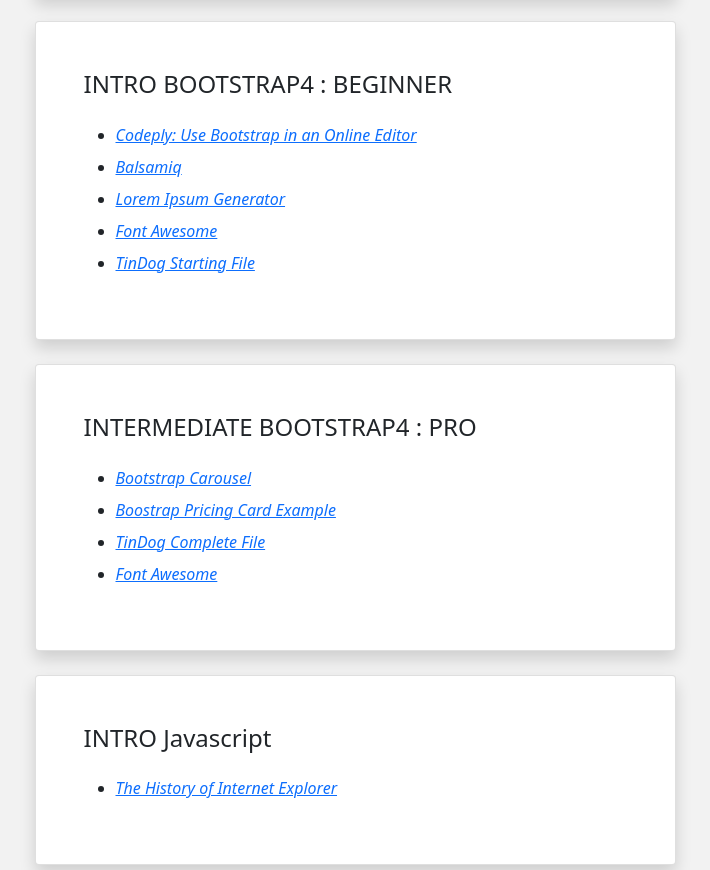
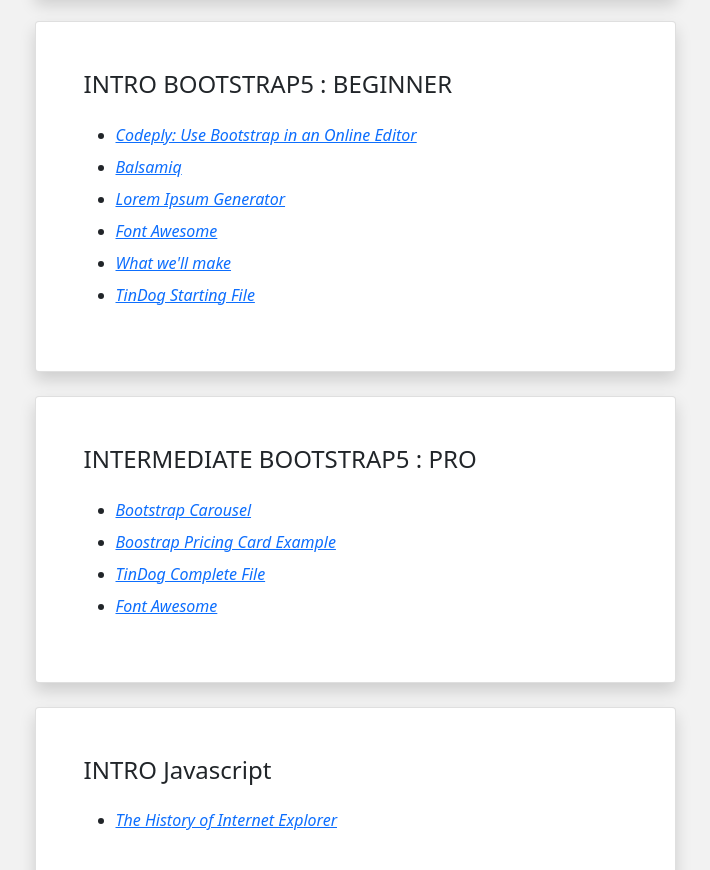
Before and after one commit to ZahrizhalAli/webdev, a plain HTML site: page index.html in a window 1280 px wide. Shown: the part 2261-3131 px from the top of the page, without its empty margins (285-995 px from the left). Drawn offline with nearby package versions, Linux system fonts and the light colour scheme.

```diff
--- a/index.html
+++ b/index.html
@@ -206,13 +206,14 @@
 
           <div class="card shadow mb-4">
             <div class="card-body p-5">
-              <h4 class="mb-4">INTRO BOOTSTRAP4 : BEGINNER</h4>
+              <h4 class="mb-4">INTRO BOOTSTRAP5 : BEGINNER</h4>
               <!-- Unordered list -->
               <ul>
                 <li class="mb-2"><a href="https://www.codeply.com/" rel="nofollow" class="link-primary">Codeply: Use Bootstrap in an Online Editor</a></li>
                 <li class="mb-2"><a href="https://balsamiq.cloud/" class="link-primary">Balsamiq</a></li>
                 <li class="mb-2"><a href="https://loremipsum.io/" class="link-primary">Lorem Ipsum Generator</a></li>
                 <li class="mb-2"><a href="https://fontawesome.com/icons?d=gallery" class="link-primary">Font Awesome</a></li>
+                <li class="mb-2"><a href="https://zahrizhalali.github.io/KinCat/" rel="nofollow" class="link-primary">What we'll make</a></li>
                 <li class="mb-2"><a href="https://drive.google.com/uc?export=download&id=16zC2yFidTU0fBUNN0P3HVmKN5xiMKxNL" class="link-primary">TinDog Starting File</a></li>
 
 
@@ -225,7 +226,7 @@
           </div>
           <div class="card shadow mb-4">
             <div class="card-body p-5">
-              <h4 class="mb-4">INTERMEDIATE BOOTSTRAP4 : PRO</h4>
+              <h4 class="mb-4">INTERMEDIATE BOOTSTRAP5 : PRO</h4>
               <!-- Unordered list -->
               <ul>
                 <li class="mb-2"><a href="https://getbootstrap.com/docs/4.5/components/carousel/" rel="nofollow" class="link-primary">Bootstrap Carousel</a></li>
```
